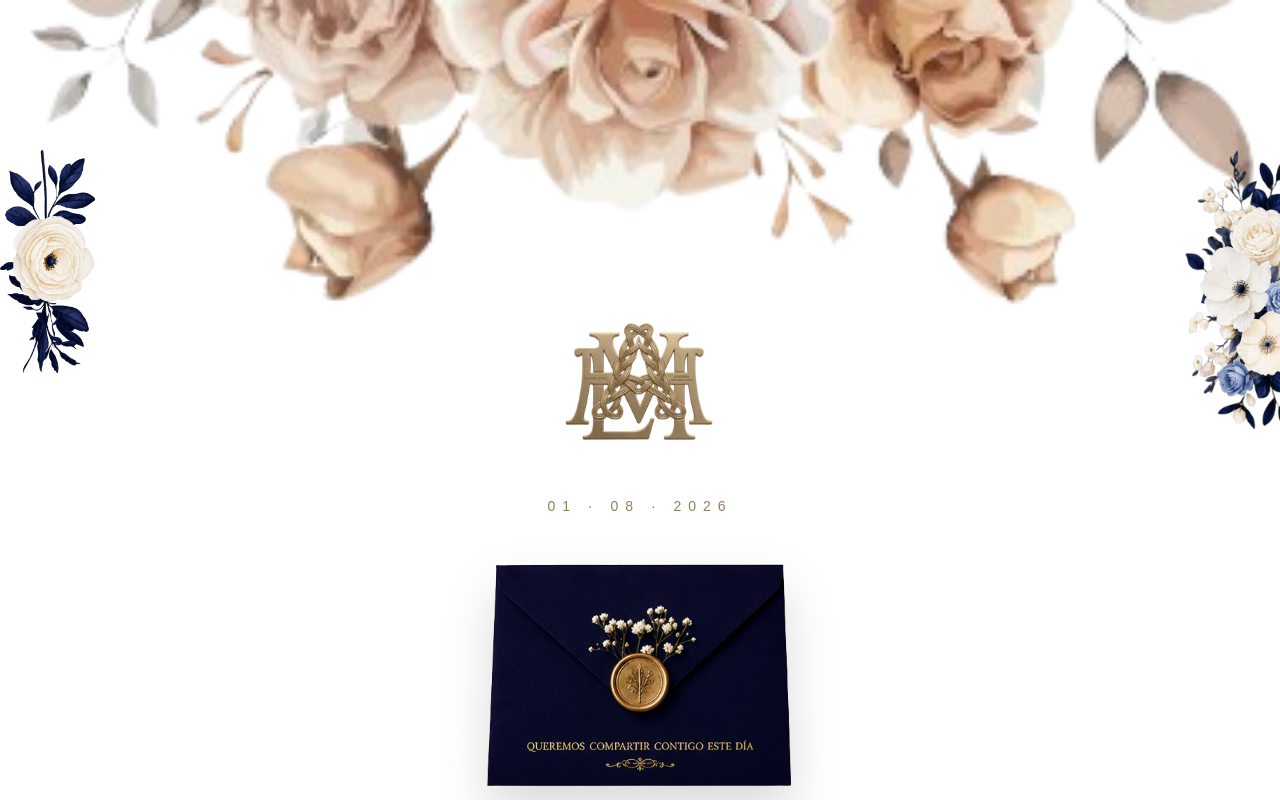
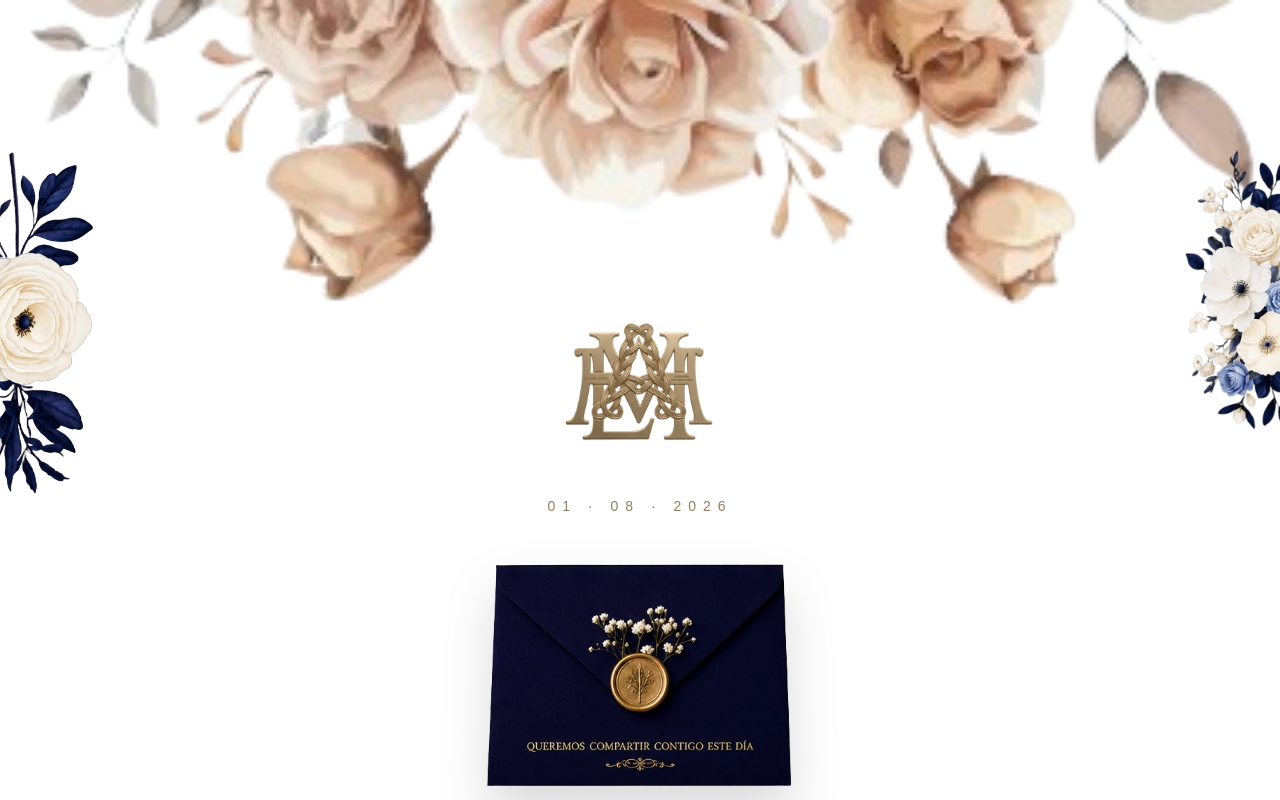
Before and after one commit to PinguinStore/a-a-boda2026, a Next.js app: page / in a window 1280 px wide. Shown: the top 800 px of the page. Built offline with nearby package versions, Linux system fonts and the light colour scheme; a web font is replaced by a local one.

Commit message:
Mi boda AA

```diff
--- a/app/page.tsx
+++ b/app/page.tsx
@@ -129,7 +129,7 @@ if (!assetsLoaded) {
 
         {/* FLORES LATERALES */}
         <Image
-          src="/portada/left.png"
+          src="/portada/left1.png"
           alt=""
           width={120}
           height={300}
```
